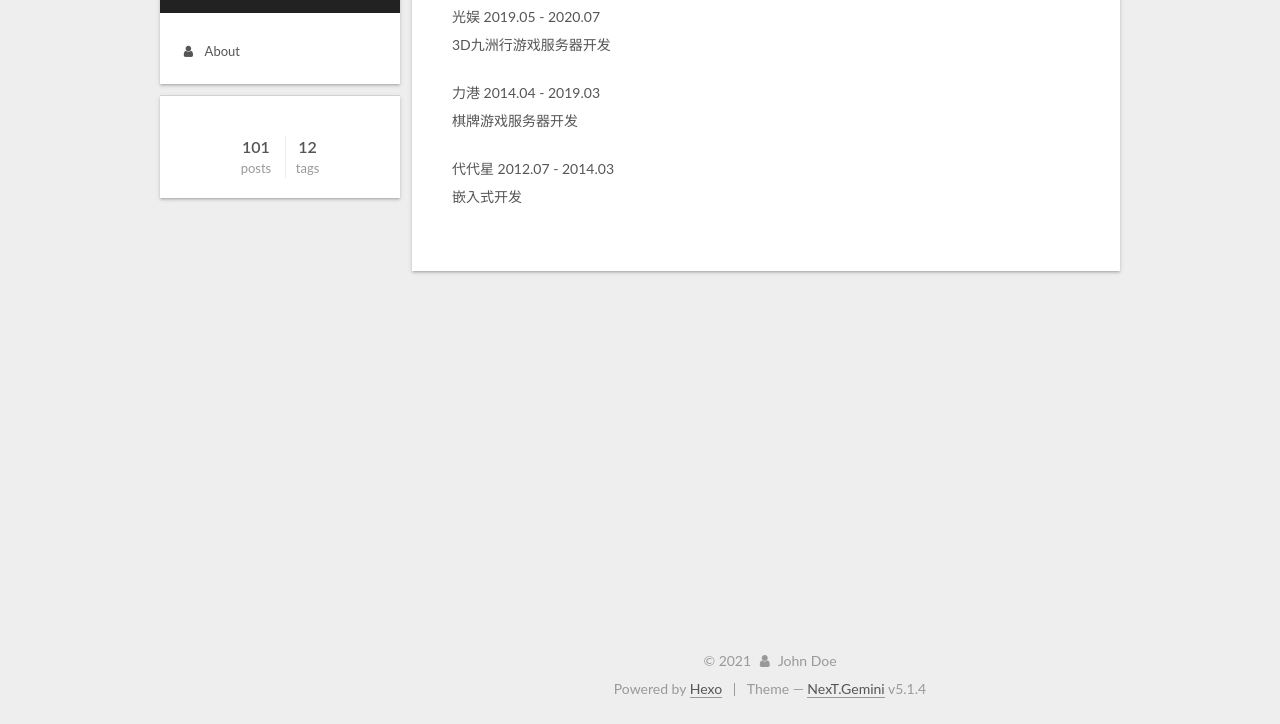
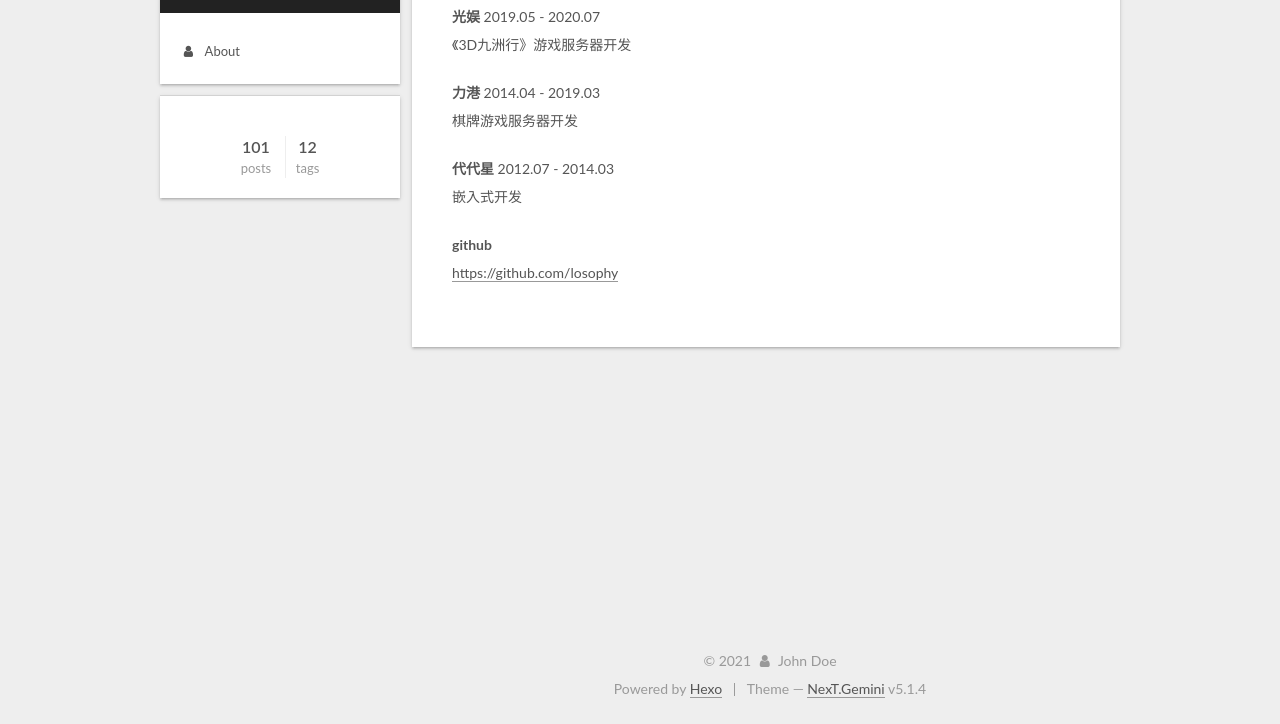
Before and after one commit to losophy/losophy.github.io, a plain HTML site: page about/index.html in a window 1280 px wide. Shown: the part 76-800 px from the top of the page. Drawn offline with Linux system fonts and the light colour scheme.

Commit message:
Site updated: 2021-04-11 21:25:06

```diff
--- a/about/index.html
+++ b/about/index.html
@@ -79,15 +79,15 @@
 
 
 
-<meta name="description" content="光娱 2019.05 - 2020.073D九洲行游戏服务器开发 力港 2014.04 - 2019.03棋牌游戏服务器开发 代代星 2012.07 - 2014.03嵌入式开发">
+<meta name="description" content="光娱 2019.05 - 2020.07《3D九洲行》游戏服务器开发 力港 2014.04 - 2019.03棋牌游戏服务器开发 代代星 2012.07 - 2014.03嵌入式开发 githubhttps:&#x2F;&#x2F;github.com&#x2F;losophy">
 <meta property="og:type" content="website">
 <meta property="og:title" content="关于我">
 <meta property="og:url" content="http://example.com/about/index.html">
 <meta property="og:site_name" content="Hexo">
-<meta property="og:description" content="光娱 2019.05 - 2020.073D九洲行游戏服务器开发 力港 2014.04 - 2019.03棋牌游戏服务器开发 代代星 2012.07 - 2014.03嵌入式开发">
+<meta property="og:description" content="光娱 2019.05 - 2020.07《3D九洲行》游戏服务器开发 力港 2014.04 - 2019.03棋牌游戏服务器开发 代代星 2012.07 - 2014.03嵌入式开发 githubhttps:&#x2F;&#x2F;github.com&#x2F;losophy">
 <meta property="og:locale" content="en_US">
 <meta property="article:published_time" content="2018-03-11T08:18:54.000Z">
-<meta property="article:modified_time" content="2021-04-11T11:45:21.456Z">
+<meta property="article:modified_time" content="2021-04-11T13:24:26.304Z">
 <meta property="article:author" content="John Doe">
 <meta name="twitter:card" content="summary">
 
@@ -227,9 +227,10 @@
       <div class="post-body">
 
 
-          <p>光娱 2019.05 - 2020.07<br>3D九洲行游戏服务器开发</p>
-<p>力港 2014.04 - 2019.03<br>棋牌游戏服务器开发</p>
-<p>代代星 2012.07 - 2014.03<br>嵌入式开发</p>
+          <p><strong>光娱</strong> 2019.05 - 2020.07<br>《3D九洲行》游戏服务器开发</p>
+<p><strong>力港</strong> 2014.04 - 2019.03<br>棋牌游戏服务器开发</p>
+<p><strong>代代星</strong> 2012.07 - 2014.03<br>嵌入式开发</p>
+<p><strong>github</strong><br><a target="_blank" rel="noopener" href="https://github.com/losophy">https://github.com/losophy</a></p>
 
 
       </div>
```
